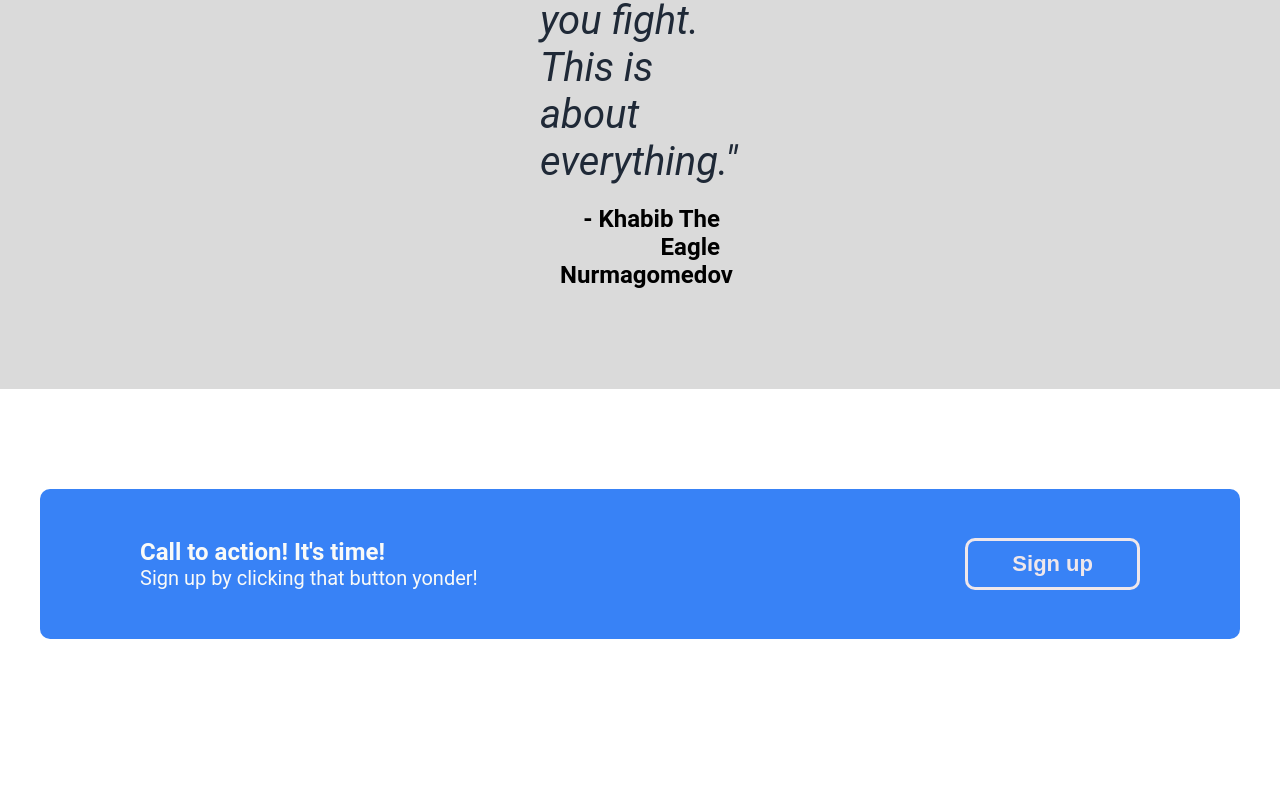
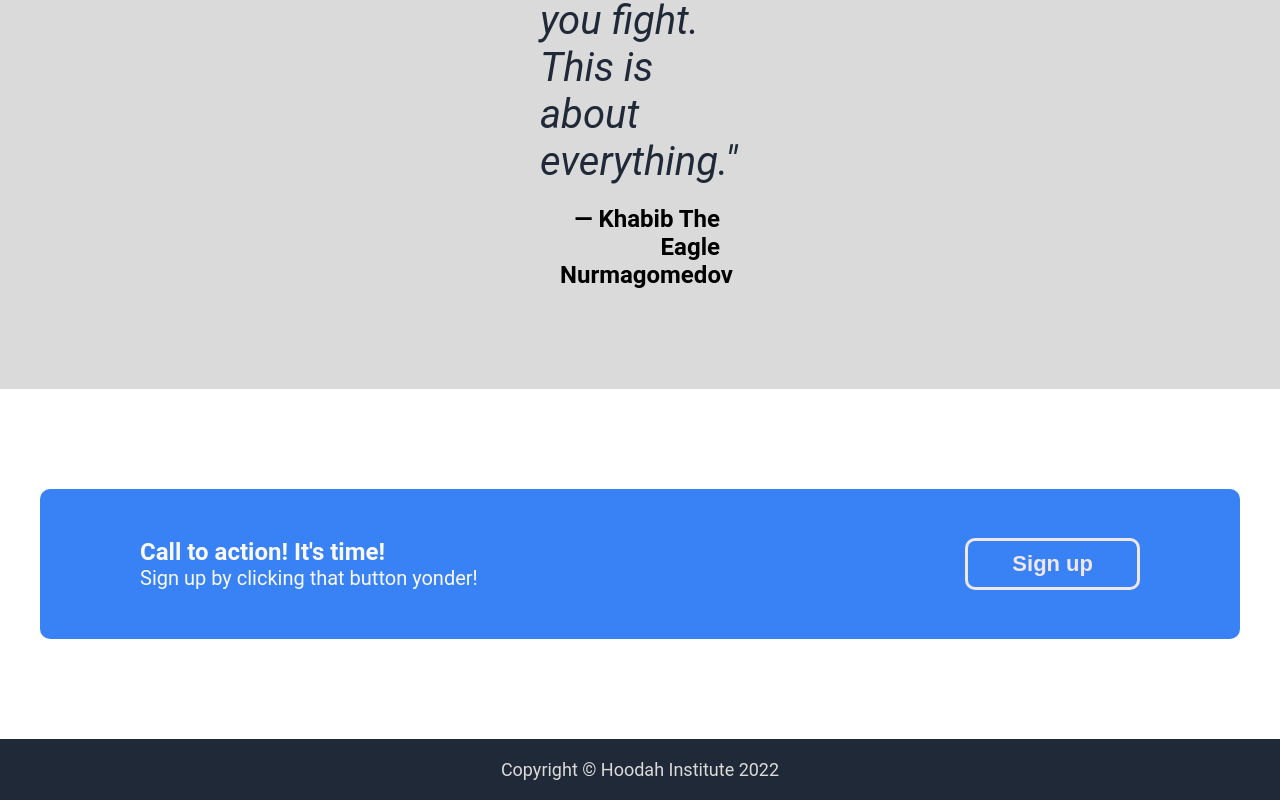
Before and after one commit to Walyullah/landing-page, a plain HTML site: page index.html in a window 1280 px wide. Shown: the part 2171-2971 px from the top of the page. Before the commit the page ends 2910 px from the top, so only its background shows below. Drawn offline with Linux system fonts and the light colour scheme.

Commit message:
Make footer

```diff
--- a/index.html
+++ b/index.html
@@ -81,7 +81,7 @@
 
             <div class="quote-container">
                 <div class="quote">"Of course I am tough, but I am smart, too. I'm more smart than tough. People watching my record and say that this guy is tough. This is not about tough; this is about mind. You think when you fight. This is about everything."</div>
-                <div class="name">- Khabib The Eagle Nurmagomedov</div>
+                <div class="name">— Khabib The Eagle Nurmagomedov</div>
             </div>
 
         </div>
@@ -105,6 +105,9 @@
 
         </div>
 
+        <div class="footer">
+            <div>Copyright © Hoodah Institute 2022</div>
+        </div>
 
 
 
--- a/style.css
+++ b/style.css
@@ -217,3 +217,13 @@
     border-radius: 10px;
     border: 3px solid #efe7eb;
 }
+
+.footer {
+    display: flex;
+    color: rgb(219, 219, 219);
+    background-color: #1f2937;
+    padding: 20px;
+    justify-content: center;
+    font-size: 18px;
+
+}
```
